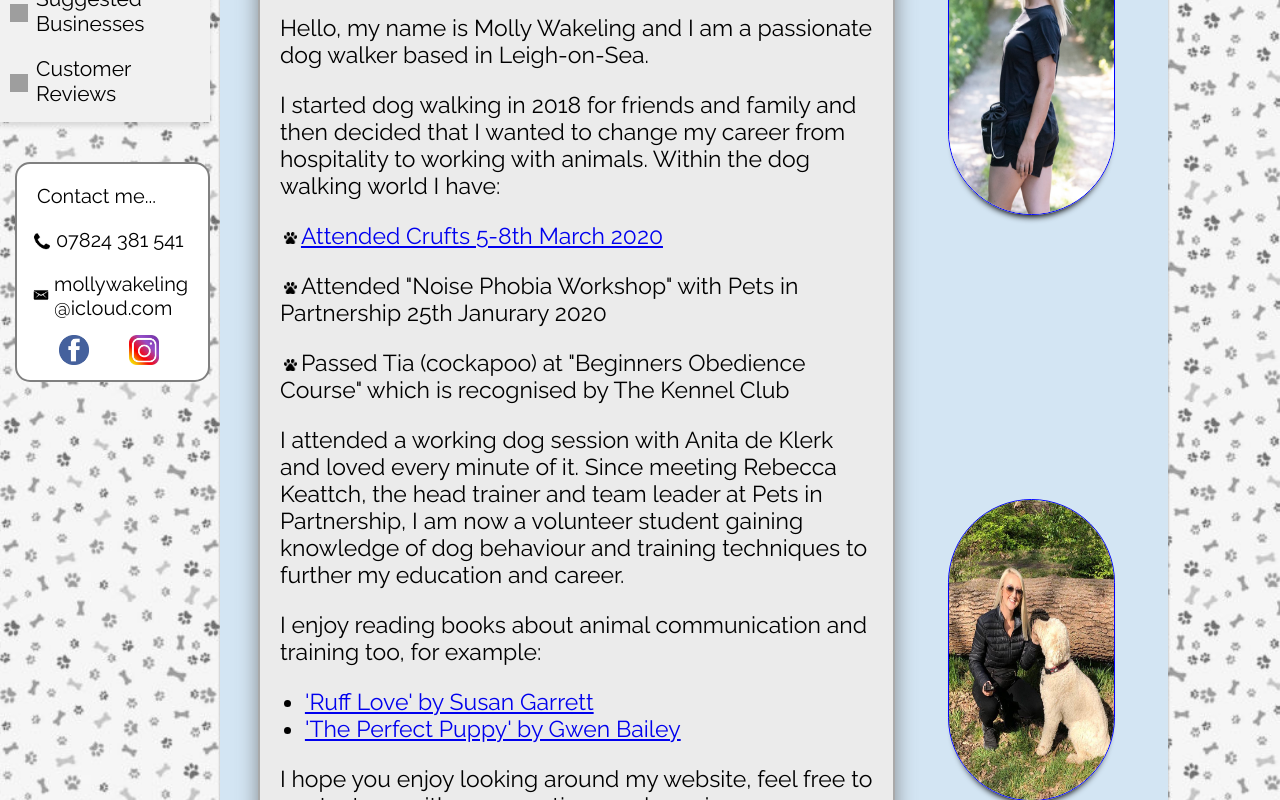
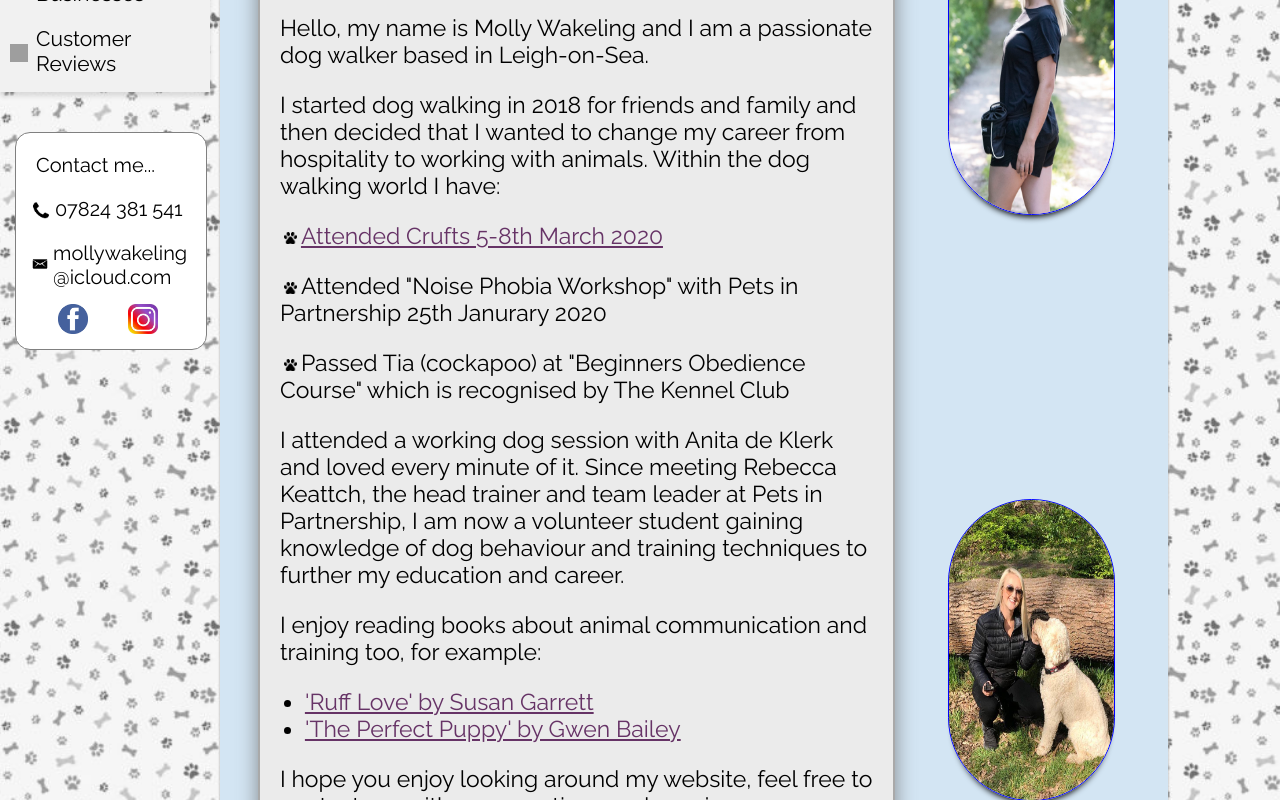
Before and after one commit to Dwake5/Mollys-frontend, a React (Create React App) app: page / in a window 1280 px wide. Shown: the part 360-1160 px from the top of the page. Built offline with nearby package versions, Linux system fonts and the light colour scheme; no server answers; grey boxes are pictures that could not be loaded.

Commit message:
making changes

```diff
--- a/src/components/Heading/Header/style.js
+++ b/src/components/Heading/Header/style.js
@@ -92,4 +92,10 @@ export const Quote = styled.p`
     @media screen and (max-width: 720px) {
         margin: 0;
     }
+
+    @media screen and (max-width: 640px) {
+        display: none;
+    }
+
+
 `
--- a/src/components/HomePage/AboutMe/index.js
+++ b/src/components/HomePage/AboutMe/index.js
@@ -2,7 +2,7 @@ import React from 'react'
 
 import PawImg from '../../Reusable/Paw'
 
-import { Div, Quote, BlockDiv, Diamond, Ul } from './style'
+import { Div, Quote, BlockDiv, Diamond, Ul, A } from './style'
 import diamond from '../Images/diamondgrey.png'
 
 const AboutMe = () => {
@@ -14,14 +14,14 @@ const AboutMe = () => {
             </BlockDiv>
             <p>Hello, my name is Molly Wakeling and I am a passionate dog walker based in Leigh-on-Sea.</p>
             <p>I started dog walking in 2018 for friends and family and then decided that I wanted to change my career from hospitality to working with animals. Within the dog walking world I have:</p>
-            <p><PawImg margin='4px'/><a href='https://www.crufts.org.uk'>Attended Crufts 5-8th March 2020</a></p>
+            <p><PawImg margin='4px'/><A href='https://www.crufts.org.uk'>Attended Crufts 5-8th March 2020</A></p>
             <p><PawImg margin='4px'/>Attended "Noise Phobia Workshop" with Pets in Partnership 25th Janurary 2020</p>
             <p><PawImg margin='4px'/>Passed Tia (cockapoo) at "Beginners Obedience Course" which is recognised by The Kennel Club</p>
             <p>I attended a working dog session with Anita de Klerk and loved every minute of it. Since meeting Rebecca Keattch, the head trainer and team leader at Pets in Partnership, I am now a volunteer student gaining knowledge of dog behaviour and training techniques to further my education and career.</p>
             <p>I enjoy reading books about animal communication and training too, for example:</p>
             <Ul>
-                <li><a href='https://www.goodreads.com/book/show/460968.Ruff_Love'>'Ruff Love' by Susan Garrett</a></li>
-                <li><a href='https://www.goodreads.com/book/show/117142.The_Perfect_Puppy'>'The Perfect Puppy' by Gwen Bailey</a></li>
+                <li><A href='https://www.goodreads.com/book/show/460968.Ruff_Love'>'Ruff Love' by Susan Garrett</A></li>
+                <li><A href='https://www.goodreads.com/book/show/117142.The_Perfect_Puppy'>'The Perfect Puppy' by Gwen Bailey</A></li>
             </Ul>
             <p>I hope you enjoy looking around my website, feel free to contact me with any questions and queries.</p>
             <p>Thank you!</p>
--- a/src/components/HomePage/AboutMe/style.js
+++ b/src/components/HomePage/AboutMe/style.js
@@ -41,3 +41,7 @@ export const Diamond = styled.img`
     margin-left: 5px;
     vertical-align: middle;
 `
+
+export const A = styled.a`
+    color: rgb(102,51,102)
+`
--- a/src/components/HomePage/Quotes/style.js
+++ b/src/components/HomePage/Quotes/style.js
@@ -24,7 +24,7 @@ export const CustomerQuote = styled.div`
 export const ReviewLink = styled.h3`
     text-decoration: underline;
     text-align: center;
-    color: purple;
+    color: rgb(102,51,102);
     font-size: 25px;
 
     :hover  {
--- a/src/components/HomePage/style.js
+++ b/src/components/HomePage/style.js
@@ -10,6 +10,11 @@ export const PhotoDiv = styled.div`
     @media screen and (max-width: 1020px) {
         justify-content: space-around;
     }
+
+    @media screen and (max-width: 640px) {
+        display: none;
+    }
+
 `
 
 export const MainDiv = styled.div`
@@ -43,6 +48,11 @@ export const LeftDiv = styled.div`
     flex-direction: column;
     align-items: center;
     width: 70%;
+
+    @media screen and (max-width: 640px) {
+        width: 100%;
+        margin-right: 4%;
+    }
 `
 
 export const Img = styled.img`
--- a/src/components/NavBar/ContactDiv/style.js
+++ b/src/components/NavBar/ContactDiv/style.js
@@ -68,8 +68,8 @@ export const DownImg = styled(Img)`
 export const Contact = styled.div`
     margin-top: 0px;
     margin-left: 15px;
-    width: '190px';
-    border: 2px solid grey;
+    width: 190px;
+    border: 1px solid grey;
     background: white;
     border-radius: 15px;
     margin-bottom: 40px;
--- a/src/components/NavBar/HyperLinks/style.js
+++ b/src/components/NavBar/HyperLinks/style.js
@@ -5,7 +5,7 @@ export const StyledLink = styled(NavLink)`
     padding-top: 5px;
     padding-bottom: 5px;
     padding-left: 10px;
-    width: 187px;
+    width: ${ props => props.basic ? '20%' : '187px'};
     font-size: 21px;
     margin-right: 5px;
     text-decoration: none;
@@ -13,6 +13,10 @@ export const StyledLink = styled(NavLink)`
     margin-bottom: ${ props => props.basic ? '0' : '10px'};
     font-weight: ${({currentpage}) => currentpage ? '700' : '400'};
     text-align: ${ props => props.basic && 'center'};
+
+    @media screen and (max-width: 640px) {
+        font-size: 17px;
+    }
 
     ${props => !props.basic && css`
         :hover {
--- a/src/components/NavBar/NewsForm/index.js
+++ b/src/components/NavBar/NewsForm/index.js
@@ -1,6 +1,5 @@
 import React, { Component } from 'react'
 
-import { } from './style.js'
 
 import { patchNews } from '../../../Services/api'
 
@@ -24,7 +23,7 @@ class NewsForm extends Component {
 
     render() {
         return(
-            <div>
+            <div >
                 <textarea required type="text" value={this.state.news} placeholder="Whats new.." name='news' onChange={this.updateState}/>
                 <button onClick={() => this.submitNews()}>Submit</button>
             </div>
--- a/src/components/NavBar/index.js
+++ b/src/components/NavBar/index.js
@@ -58,7 +58,7 @@ class NavBar extends Component {
 
                 {
                 this.props.height > (780 + this.state.newsHeight) &&
-                    <NewsDiv id='news'>
+                    <NewsDiv id='news' news={this.state.currentNews.length > 0}>
                         <Title>What's New?</Title>
                         <News>{this.state.currentNews}</News>
                         { this.props.currentUser &&
--- a/src/components/NavBar/style.js
+++ b/src/components/NavBar/style.js
@@ -4,7 +4,7 @@ export const NavDiv = styled.div`
     border-radius: 0px 20px 20px 0px;
     width: 210px;
     position: fixed;
-    margin-top: 45px;
+    margin-top:15px;
     left: 0px;
 
     @media screen and (max-width: 720px) {
@@ -69,7 +69,7 @@ export const ContactDiv = styled.div`
     margin-top: 0px;
     margin-left: 15px;
     width: 180px;
-    border: 2px solid grey;
+    border: 1px solid grey;
     background: white;
     border-radius: 15px;
     margin-bottom: 40px;
@@ -81,6 +81,7 @@ export const NewsDiv = styled(ContactDiv)`
     text-align: center;
     font-size: 20px;
     margin-bottom: 40px;
+    display: ${props => !props.news && 'none'};
 `
 
 export const News = styled.p`
```
